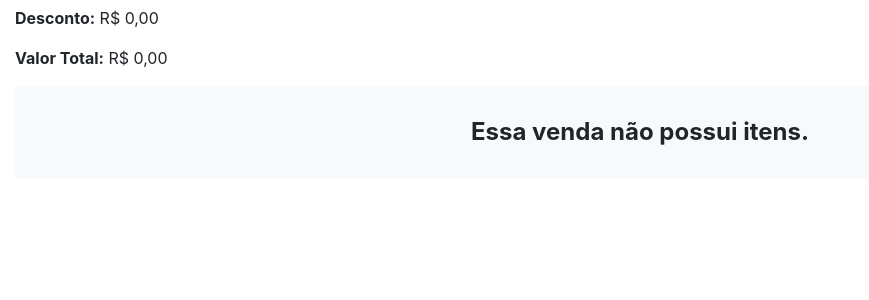
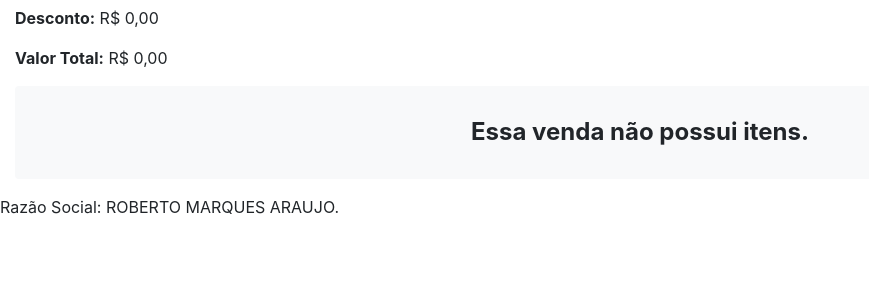
Before and after one commit to robaj9545/PDVSeplanNew, a Django app: page /detalhes_venda/3/ in a window 1280 px wide. Shown: the part 288-588 px from the top of the page, without its empty margins (0-869 px from the left). Run offline with Django 5.2, Linux system fonts and the light colour scheme; data comes from the database, SQL or seed files in the repository; some libraries are stand-ins or nearby versions.

Commit message:
Atualizando

```diff
--- a/pdvweb/templates/pdvweb/base.html
+++ b/pdvweb/templates/pdvweb/base.html
@@ -70,4 +70,9 @@
     </script>
 </body>
 
+<footer>
+    <p>Razão Social: ROBERTO MARQUES ARAUJO.</p>
+</footer>
+
+
 </html>
```
